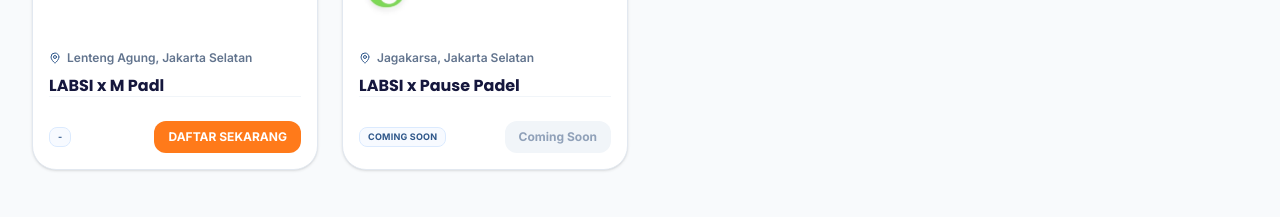
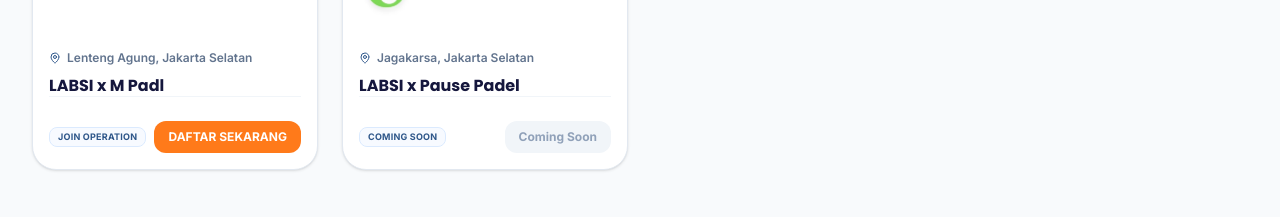
Before and after one commit to aoerascand/Landingpage-LABSI, a React (Vite) app: page / in a window 1280 px wide. Shown: the part 2580-2797 px from the top of the page. Built offline with nearby package versions, Linux system fonts and the light colour scheme.

Commit message:
update m padl on

```diff
--- a/src/data/networkData.js
+++ b/src/data/networkData.js
@@ -40,7 +40,7 @@
     name: "LABSI x M Padl",
     location: "Lenteng Agung, Jakarta Selatan",
     status: "NOW OPEN",
-    badge: "-",
+    badge: "Join Operation",
     image: "images/logo mpdl.jpg",
     buttonText: "DAFTAR SEKARANG",
   },
```
